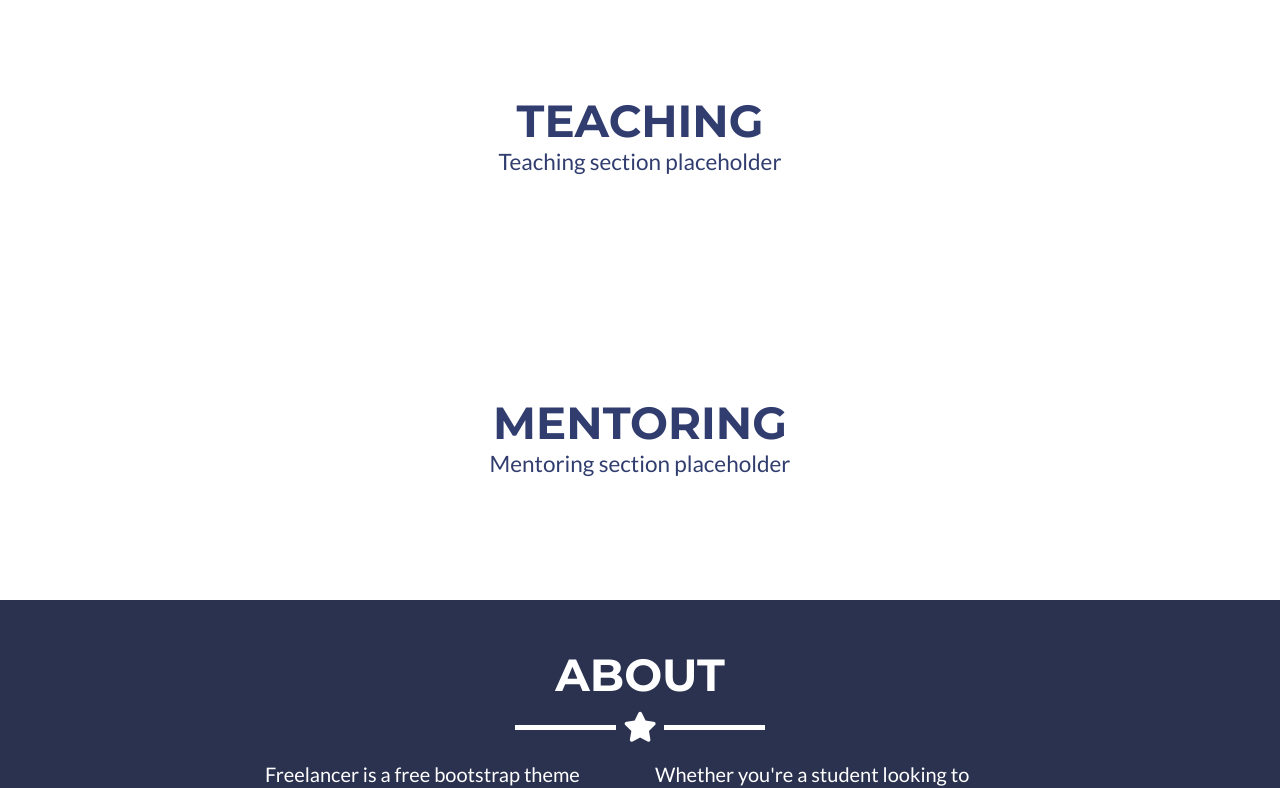
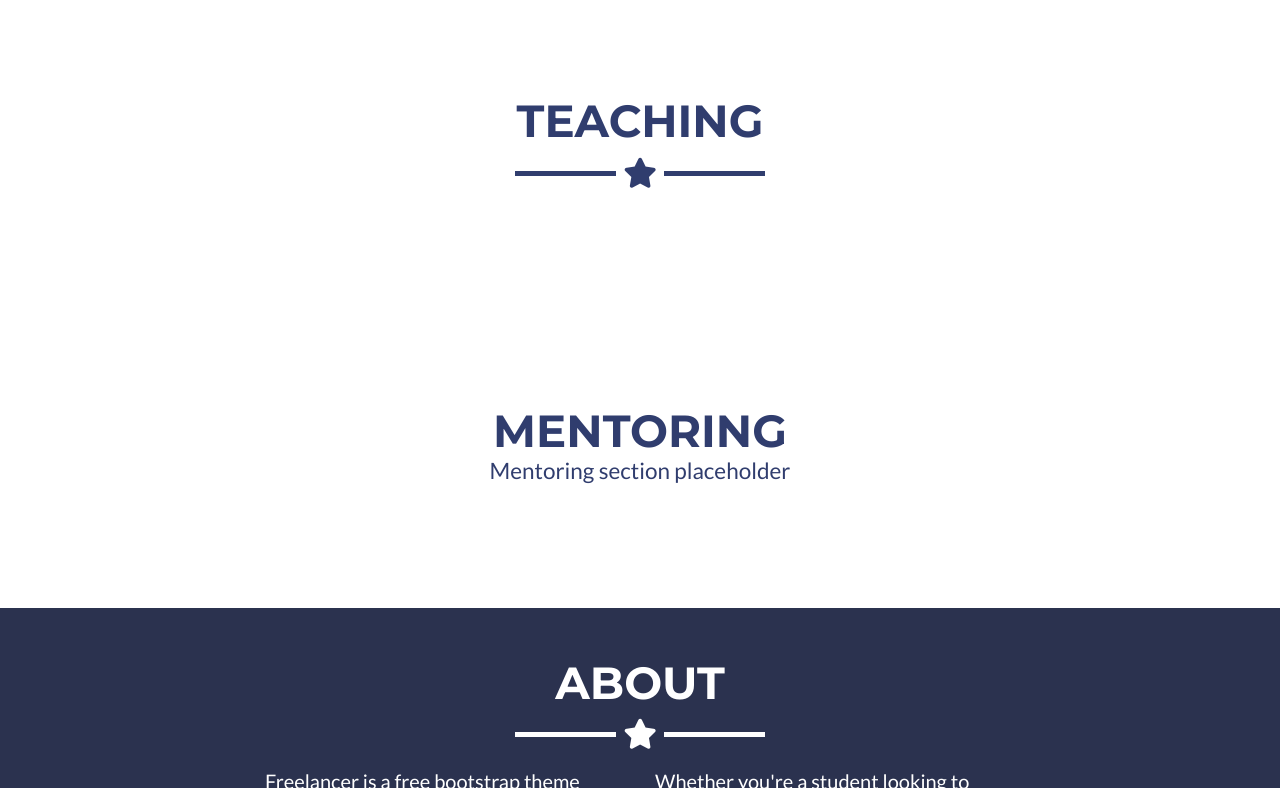
Before and after one commit to 14neil/14neil.github.io, a Jekyll site: the page built from _posts/2014-07-18-project-1.markdown, in a window 1280 px wide and 900 px high, scrolled down 1023 px, cut to the strip 112-900 px from the top of the window. Built offline with Jekyll 4.4.1, drawn with Linux system fonts in a browser that asks for light colours.

Commit message:
Update teaching.html

```diff
--- a/_includes/teaching.html
+++ b/_includes/teaching.html
@@ -1,6 +1,25 @@
+<!-- Research Section -->
 <section id="teaching">
-  <div class="container">
-    <h2 class="text-center">Teaching</h2>
-    <p class="lead text-center">Teaching section placeholder</p>
+  <div class="container portfolio-flex-grid">
+    <div class="row">
+      <div class="col-lg-12 text-center">
+        <h2>Teaching</h2>
+        <hr class="star-primary">
+      </div>
+    </div>
+    <div class="portfolio-flex-row" style="display: flex; flex-wrap: nowrap; justify-content: center;">
+      {% for post in site.categories.teaching %}
+      <div class="portfolio-flex-item portfolio-item" style="flex: 0 0 33.33%; max-width: 33.33%; margin: 15px;">
+        <a href="#researchModal-{{ post.modal-id }}" class="portfolio-link" data-toggle="modal">
+          <div class="caption">
+            <div class="caption-content">
+              <i class="fa fa-search-plus fa-3x"></i>
+            </div>
+          </div>
+          <img src="img/portfolio/{{ post.img }}" class="img-responsive" alt="{{ post.alt }}" style="width: 100%; max-width: 900px; height: auto;">
+        </a>
+      </div>
+      {% endfor %}
+    </div>
   </div>
 </section>
```
